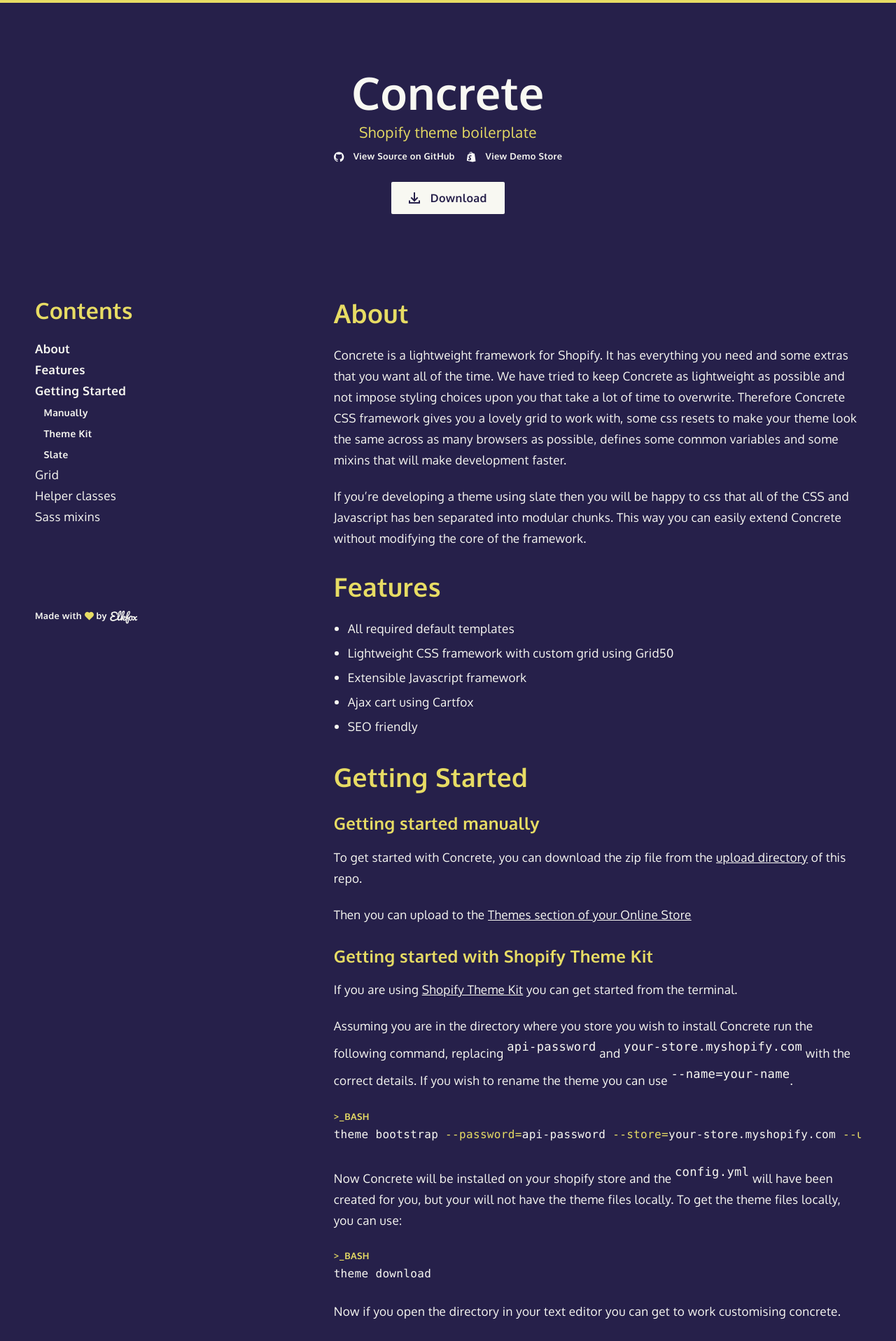
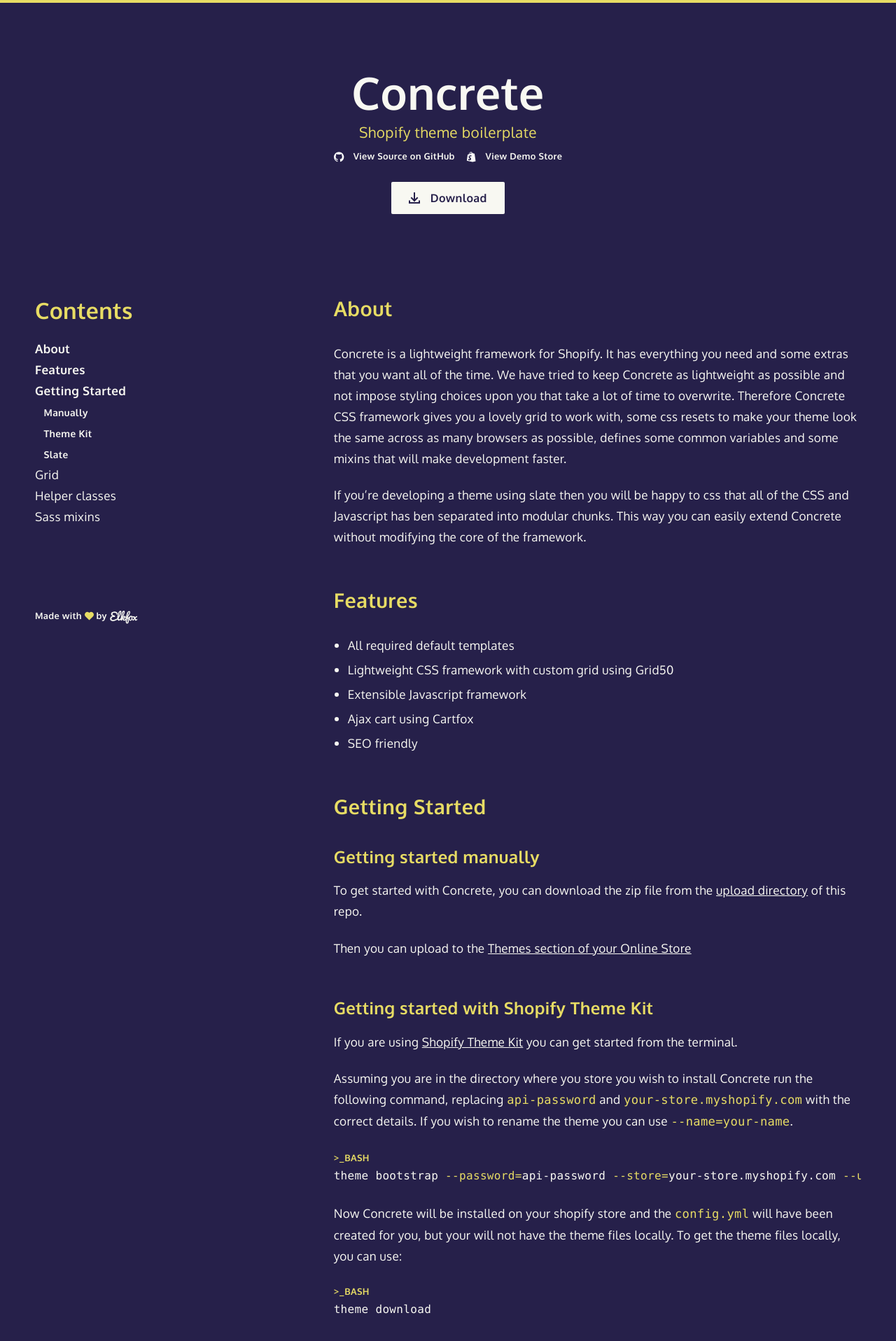
Before and after one commit to Elkfox/shopify-theme-framework, a Jekyll site: the page built from docs/index.md, in a window 1280 px wide. Shown: the top 1917 px of the page at 70% size. Built offline with Jekyll 4.4.1, drawn with Linux system fonts in a browser that asks for light colours; nearby versions of some CDN libraries.

Commit message:
docs tweaks

```diff
--- a/docs/_sass/_syntax.scss
+++ b/docs/_sass/_syntax.scss
@@ -35,10 +35,8 @@
 code.highlighter-rouge {
   font-family: Menlo, monospace;
   font-weight: 400;
-  color: $colorLightGray;
-  overflow: scroll;
-  max-width: 100%;
-  display: inline-block;
+  color: $colorOne;
+  display: inline;
 }
 
 @mixin code-language($name) {
--- a/docs/_sass/_typography.scss
+++ b/docs/_sass/_typography.scss
@@ -114,10 +114,17 @@ aside.sidebar {
     margin-bottom: $gutter / 2;
   }
 }
+.anchor {
+  margin-bottom: $gutter;
+}
 article.documentation {
   h2, h3 {
     font-weight: $fontBold;
     color: $colorOne;
+  }
+  h2 {
+    font-size: 1.8rem;
+    margin-bottom: $gutter / 2;
   }
   h3 {
     font-size: 1.5rem;
```
